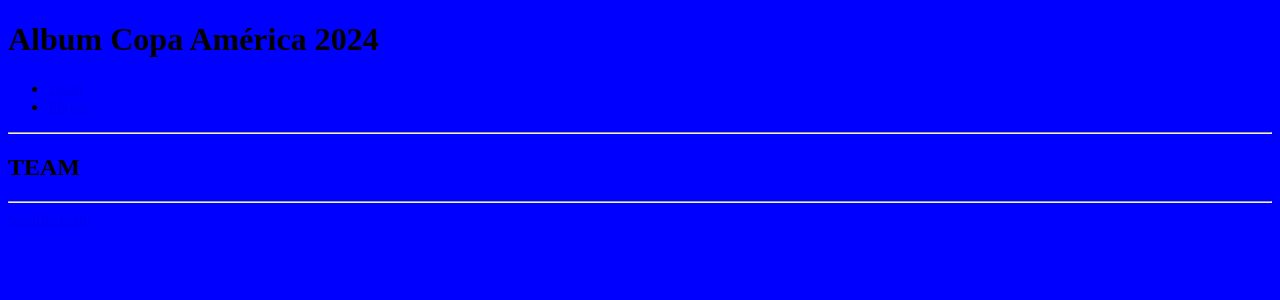
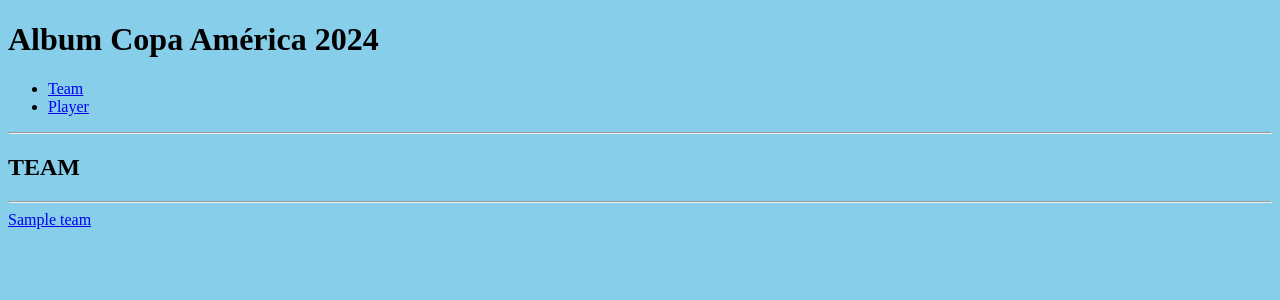
Before and after one commit to GuroxDG/django_base, a Django app: page /team in a window 1280 px wide. Shown: the top 300 px of the page. Run offline with Django 5.2, Linux system fonts and the light colour scheme; tables that the repository leaves empty hold one stand-in row (values such as "Sample post").

Commit message:
add README

```diff
--- a/templates/base.html
+++ b/templates/base.html
@@ -4,7 +4,7 @@
     <meta charset="UTF-8">
     <title>Copa América 2024</title>
 </head>
-<body style="background-color:blue;">
+<body style="background-color:skyblue;">
     <h1>Album Copa América 2024</h1>
     <ul>
         <li>
```
Also changed, not shown: README.md (added).
